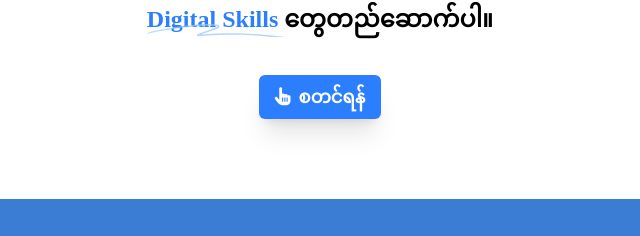
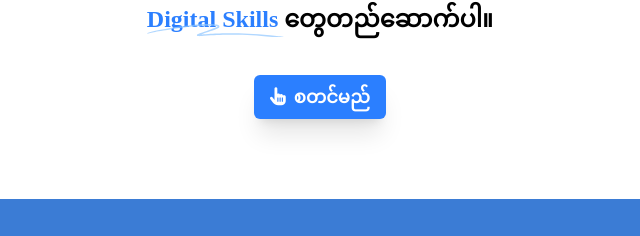
Before and after one commit to haru2004github/digitaltoetat, a website: page index.html in a window 1280 px wide. Shown: the part 372-608 px from the top of the page, 320-960 px from the left. Drawn offline with Linux system fonts and the light colour scheme.

Commit message:
update the language

```diff
--- a/index.html
+++ b/index.html
@@ -241,7 +241,7 @@
         <div class="flex justify-center  mt-10 mb-20">
             <a href="./courses.html" class="bg-blue-500 text-white px-4 py-2 text-lg font-semibold rounded-md shadow-xl flex items-center gap-x-2 hover:bg-blue-600 duration-300 hover:shadow-xl">
                 <i class="fas fa-hand-pointer"></i>
-                စတင်ရန်
+                စတင်မည်
             </a>
         </div>
 
```
